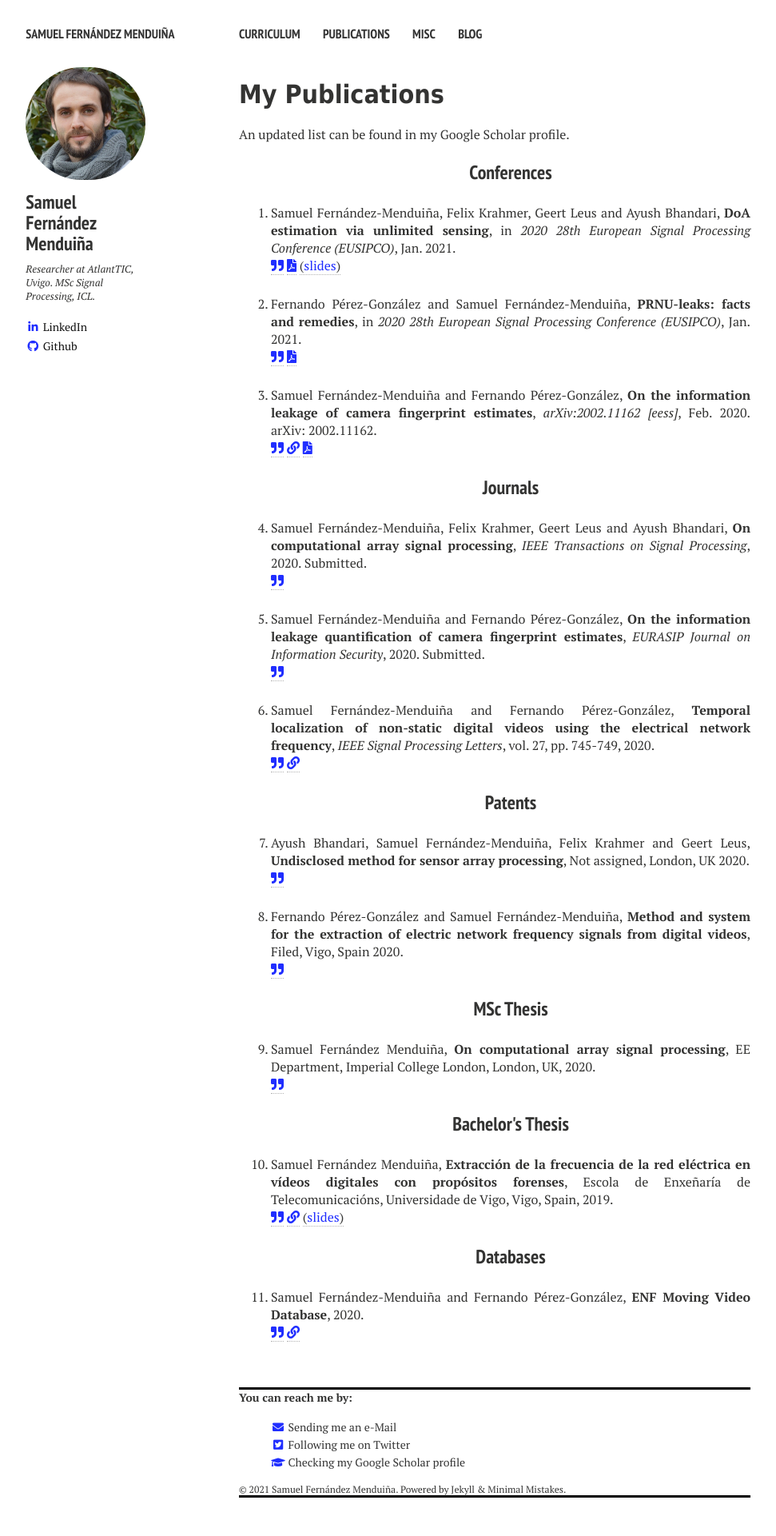
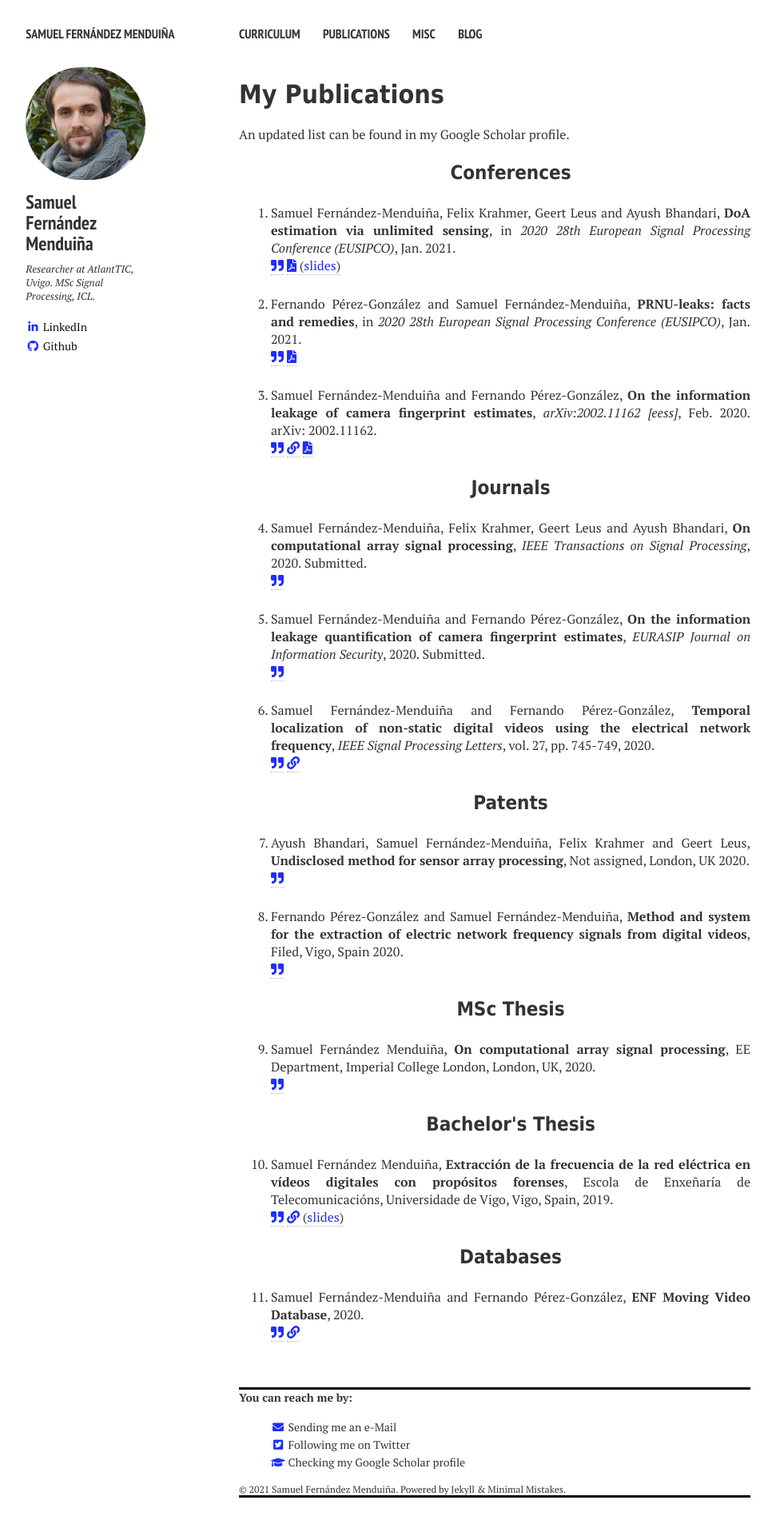
Before and after one commit to sf219/sfweb, a Jekyll site: the page built from publications.md, in a window 1280 px wide. Shown: the whole page at 80% size, without its empty margins (21-992 px from the left). Built offline with Jekyll 4.4.1, drawn with Linux system fonts in a browser that asks for light colours; nearby versions of some CDN libraries.

Commit message:
Update publications.html

```diff
--- a/_layouts/publications.html
+++ b/_layouts/publications.html
@@ -9,6 +9,10 @@
 #bibs{
 font-size: 1em;
 color: #202EFF;
+	}
+#hh{
+text-align: center;
+font-family: Tahoma;
 	}
 </style>
 </head>
@@ -89,7 +93,7 @@ div.bibtex pre { font-size: 75%; overflow: auto;  width: 100%; padding: 0em 0em;
 
 <!-- Generated from JabRef by PubList by Truong Nghiem at 11:37 on 2021.01.27. -->
 <ol class="biblist">
-<h3 style="text-align: center;" style= "font-family:Tahoma"> Conferences </h3>
+<h3 id= "hh"> Conferences </h3>
 <!-- Item: FernandezMenduina2020a -->
 
 <!-- Item: FernandezMenduina2021 -->
@@ -190,7 +194,7 @@ arXiv: 2002.11162.
 </pre>
 </div>
 </li>
-<h3 style="text-align: center;" style= "font-family:Tahoma"> Journals </h3>
+<h3 id= "hh"> Journals </h3>
 
 	<li ><p>
 Samuel Fernández-Menduiña, Felix Krahmer, Geert Leus and Ayush Bhandari,
@@ -289,7 +293,7 @@ pp. 745-749,
 </div>
 </li>
 
-<h3 style="text-align: center;" style= "font-family:Tahoma"> Patents </h3>
+<h3 id= "hh"> Patents </h3>
 	<li ><p>
 Ayush Bhandari, Samuel Fernández-Menduiña, Felix Krahmer and Geert Leus,
 <strong>Undisclosed method for sensor array processing</strong>,
@@ -346,7 +350,7 @@ Filed, Vigo, Spain
 </pre></div>
 </li>
 
-<h3 style="text-align: center;" style= "font-family:Tahoma"> MSc Thesis </h3>
+<h3 id= "hh"> MSc Thesis </h3>
 <li ><p>
 Samuel Fernández Menduiña,
 <strong>On computational array signal processing</strong>, EE Department, Imperial College London, London, UK,
@@ -372,7 +376,7 @@ Samuel Fernández Menduiña,
 }
 </pre></div>
 </li>
-<h3 style="text-align: center;" style= "font-family:Tahoma"> Bachelor's Thesis </h3>
+<h3 id= "hh"> Bachelor's Thesis </h3>
 <div>
 <li ><p>
 Samuel Fernández Menduiña,
@@ -401,7 +405,7 @@ Samuel Fernández Menduiña,
 </pre></div>
 </li>
 	</div>
-<h3 style="text-align: center;" style= "font-family:Tahoma"> Databases</h3>
+<h3 id= "hh"> Databases</h3>
 <div>
 	<li ><p>
 Samuel Fernández-Menduiña and Fernando Pérez-González,
```
